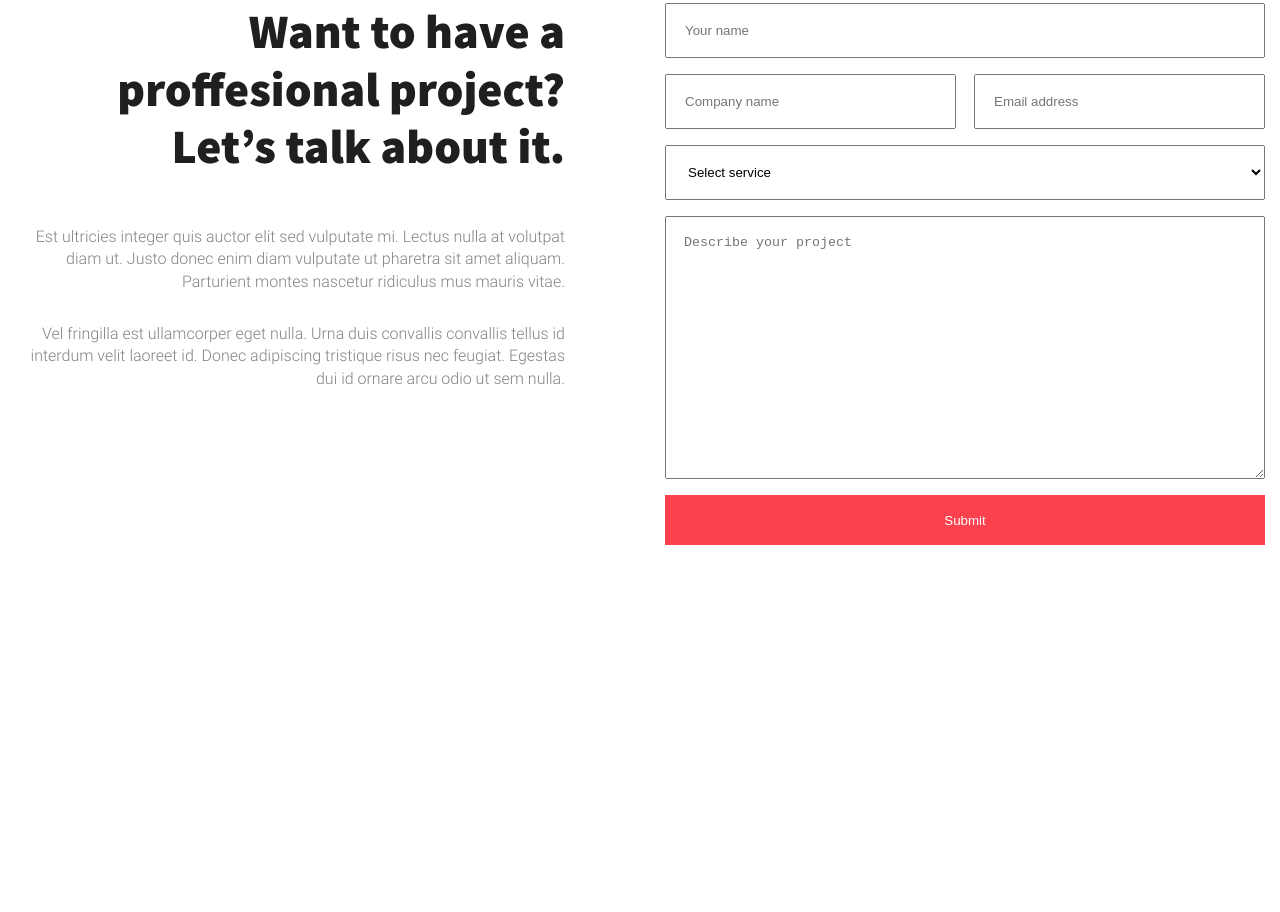
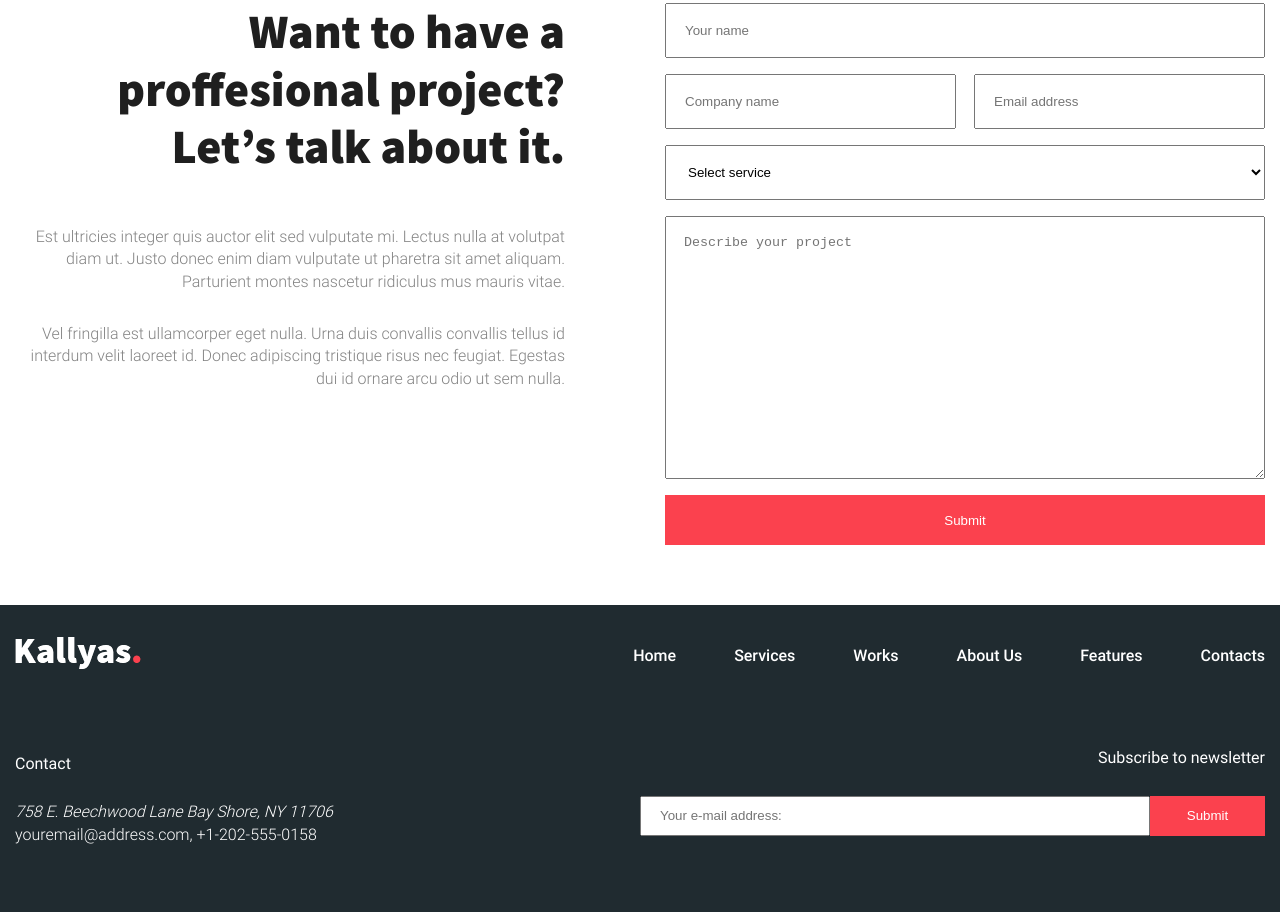
Before and after one commit to AlexSeitov/IT-agency, a plain HTML site: page index.html in a window 1280 px wide. Shown: the part 4482-5394 px from the top of the page. Before the commit the page ends 5087 px from the top, so only its background shows below. Drawn offline with nearby package versions, Linux system fonts and the light colour scheme; files whose address does not match are found by name.

Commit message:
Сверстал блок Footer

```diff
--- a/index.html
+++ b/index.html
@@ -352,9 +352,66 @@
                 </div> <!--/contacts__row-->
             </div> <!--container-->
         </section> <!--/contacts-->
+    </main>
 
 
-    </main>
+     <!--footer-->
+
+     <footer class="footer">
+        <div class="container">
+
+            <div class="footer__nav footer__row">
+                <div class="footer__logo">
+                    <img src="img/header/header-logo.png" alt="">
+                </div>
+
+                <nav class="nav">
+                    <ul class="nav__list">
+                        <li class="nav__item">
+                            <a class="nav__link" href="">Home</a></li>
+                        <li class="nav__item">
+                            <a class="nav__link" href="">Services</a></li>
+                        <li class="nav__item">
+                            <a class="nav__link" href="">Works</a></li>
+                        <li class="nav__item">
+                            <a class="nav__link" href="">About Us</a></li>
+                        <li class="nav__item">
+                            <a class="nav__link" href="">Features</a></li>
+                        <li class="nav__item">
+                            <a class="nav__link" href="">Contacts</a></li>
+                    </ul>
+                </nav>
+
+                <button class="nav-toggle" type="button">
+                    <span class="nav-toggle__item">Menu</span>
+                </button>
+            </div> <!--/footer__nav-->
+
+            <div class="footer-contact__wrapper footer__row">
+                <div class="footer-contact column-2">
+                    <div class="footer-contact__title">
+                        <span>Contact</span>
+                    </div>
+                    <address>758 E. Beechwood Lane Bay Shore, NY 11706</address>
+                    <div>
+                        <span>youremail@address.com, +1-202-555-0158</span>
+                    </div>
+                </div>
+
+                <div class="footer-subscribe column-2">
+                    <div class="footer-contact__title footer-subscribe__title">
+                        <span>Subscribe to newsletter</span>
+                    </div>
+                    <form class="footer__form" action="">
+                            <input type="text" placeholder="Your e-mail address:">
+                            <button class="footer-form__btn" type="submit">Submit</button>
+                    </form>
+                </div>
+            </div>
+        </div>
+
+
+    </footer>
 
 
     <script src="https://code.jquery.com/jquery-3.4.1.min.js" integrity="sha256-CSXorXvZcTkaix6Yvo6HppcZGetbYMGWSFlBw8HfCJo="crossorigin="anonymous"></script>
--- a/sass/blocks/_contanct.scss
+++ b/sass/blocks/_contanct.scss
@@ -75,4 +75,8 @@ textarea {
     color: $white;
     background-color: $red;
     height: 50px;
+
+    &:hover {
+        background-color: $dark-red;
+    }
 }
--- a/sass/blocks/_footer.scss
+++ b/sass/blocks/_footer.scss
@@ -0,0 +1,56 @@
+.footer {
+    background-color: $gray-bg;
+    padding-bottom: 60px;
+}
+
+.footer__row {
+    display: flex;
+    justify-content: space-between;
+    align-items: center;
+}
+
+.footer__nav {
+    padding: 20px 0 60px;
+}
+
+.footer-contact__wrapper {
+    @media (max-width: 767px) {
+        flex-direction: column;
+    }
+}
+
+.footer-contact  {
+    @media (max-width: 767px) {
+        margin-bottom: 30px;
+    }
+}
+
+.footer-contact__title {
+    font-weight: normal;
+    margin-bottom: 26px;
+}
+
+.footer__form {
+    display: flex;
+}
+
+.footer-subscribe__title {
+    text-align: right;
+}
+
+.footer__form input {
+    max-width: 510px;
+    height: 40px;
+    padding: 18px;
+}
+
+.footer-form__btn {
+    width: 130px;
+    height: 40px;
+    color: $white;
+    background-color: $red;
+
+    &:hover {
+        background-color: $dark-red;
+    }
+}
```
Also changed, not shown: css/style.css, img/icon/social/facebook.svg (added), img/icon/social/instagram.svg (added), img/icon/social/linkedin.svg (added), img/icon/social/twitter.svg (added), 1 other file.
